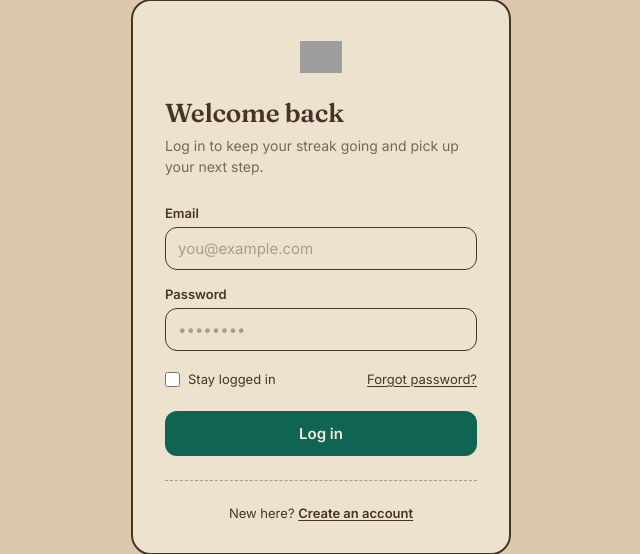
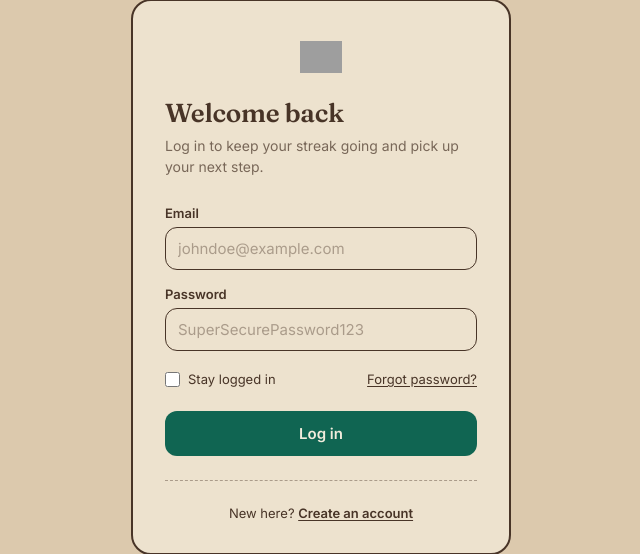
Before and after one commit to AstroLabs-UK/DOJO, a Flask app: template templates/login.html in a window 1280 px wide. Shown: the part 123-677 px from the top of the page, without its empty margins (319-959 px from the left). Run offline with Flask 3, Linux system fonts and the light colour scheme; the template is opened without the code that fills it, so the values that code supplies are empty; grey boxes are pictures that could not be loaded.

Commit message:
Update login.html (#42)
changed placeholder text

```diff
--- a/templates/login.html
+++ b/templates/login.html
@@ -164,10 +164,10 @@
 
     <form onsubmit="return false;">
       <label for="email">Email</label>
-      <input type="email" id="email" placeholder="you@example.com" required>
+      <input type="email" id="email" placeholder="johndoe@example.com" required>
 
       <label for="password">Password</label>
-      <input type="password" id="password" placeholder="••••••••" required>
+      <input type="password" id="password" placeholder="SuperSecurePassword123" required>
 
       <div class="row">
         <div class="checkbox-row">
```
